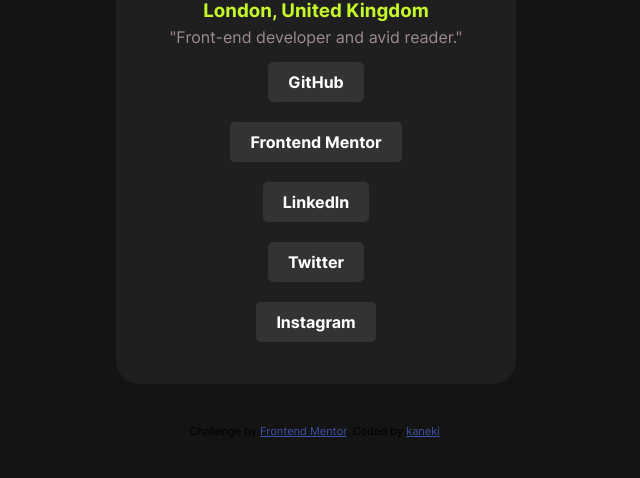
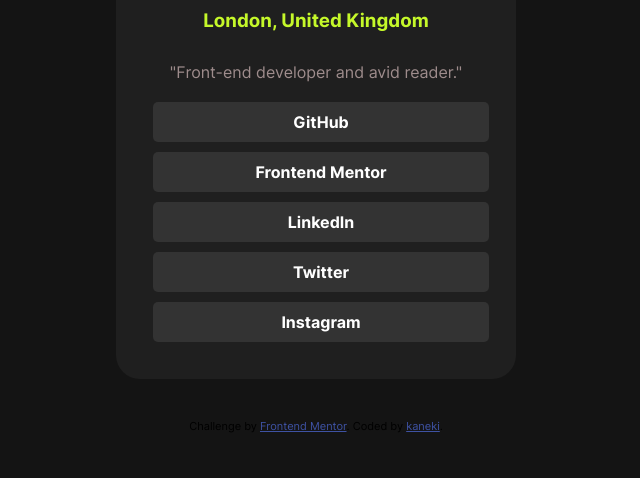
Before and after one commit to kaneki-codes/social-links, a plain HTML site: page index.html in a window 1280 px wide. Shown: the part 322-800 px from the top of the page, without its empty margins (324-964 px from the left). Drawn offline with Linux system fonts and the light colour scheme.

Commit message:
Update index.css

```diff
--- a/index.css
+++ b/index.css
@@ -45,11 +45,12 @@
 h1, p{
     color: rgb(158, 140, 140);
     margin: 5px;
+    margin-bottom: 15px;
 }
 h3{
     color: hsl(75, 94%, 57%);
     margin: 5px;
-    hsl(0, 0%, 12%)
+    margin-bottom: 30px;
 }
 
 .sociallinks{
@@ -64,9 +65,10 @@
     text-decoration: none;
     color: white;
     display: inline-block;
-    padding: 10px 20px;
+    padding: 10px;
+    width: 100%;
     border-radius: 5px;
-    margin: 10px;
+    margin: 5px;
     background-color: hsl(0, 0%, 20%);
     font-weight: 700;
 }
```
